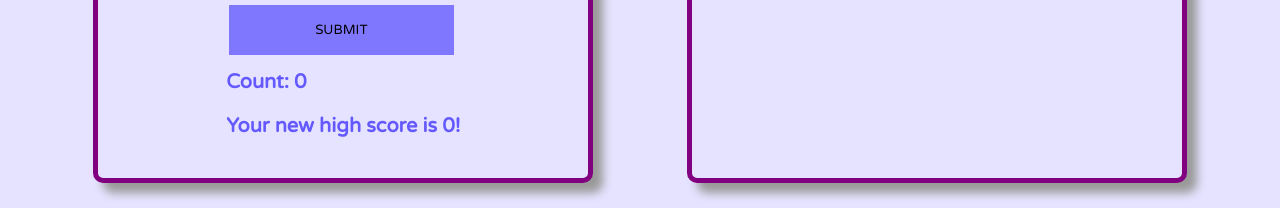
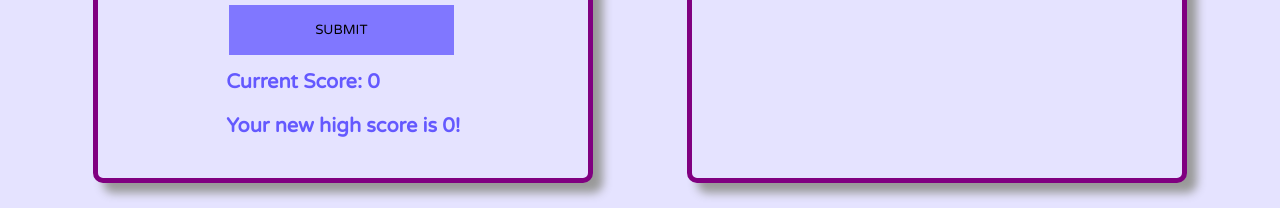
Before and after one commit to Conjugator-bw/conj-FE, a React (Create React App) app in the folder campeon-conjugator/: page / in a window 1280 px wide. Shown: the part 602-810 px from the top of the page. Built offline with nearby package versions, Linux system fonts and the light colour scheme; no server answers.

Commit message:
Removes unused imports.

```diff
--- a/campeon-conjugator/src/App.js
+++ b/campeon-conjugator/src/App.js
@@ -1,5 +1,5 @@
 import React from 'react';
-import { BrowserRouter as Router, Route, Switch, Link } from 'react-router-dom';
+import { BrowserRouter as Router, Route, Switch } from 'react-router-dom';
 
 import Footer from './components/verbo/footer';
 import Navbar from './components/navbar.js';
--- a/campeon-conjugator/src/components/verbo/verbo.js
+++ b/campeon-conjugator/src/components/verbo/verbo.js
@@ -1,6 +1,5 @@
 import React, { useState, useEffect } from 'react';
 import axios from 'axios';
-import styled from 'styled-components';
 
 import Accent from "./accent";
 import {Wrapper, Container} from './verboStyling'
@@ -28,9 +27,9 @@
     const [correctAnswer, setCorrectAnswer] = useState(false)
 
 
-    useEffect(  () => {
+    useEffect( () => {
         const fetchVerbs = async () => {
-            await axios
+             await axios
                 .get('https://raw.githubusercontent.com/ghidinelli/fred-jehle-spanish-verbs/master/jehle_verb_lookup.json')
                 .then(res => {
                     // console.log(response)
@@ -131,7 +130,7 @@
 
 
                         <div className="count-styling">
-                            Count: {count}
+                            Current Score: {count}
                             <br />
                             {count > highScore ? setHighScore(count) : null }
                             <p>Your new high score is {highScore}!</p>
```
